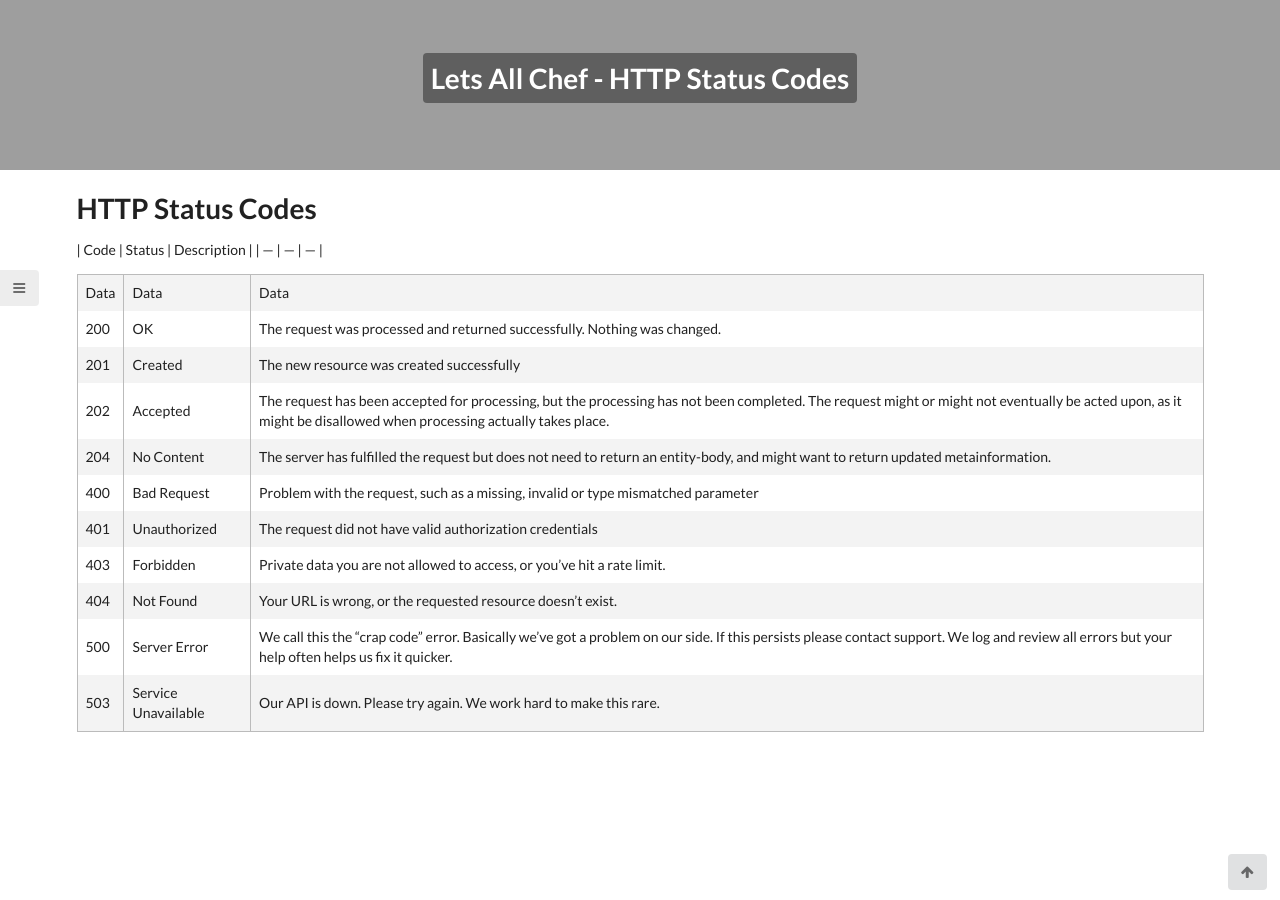
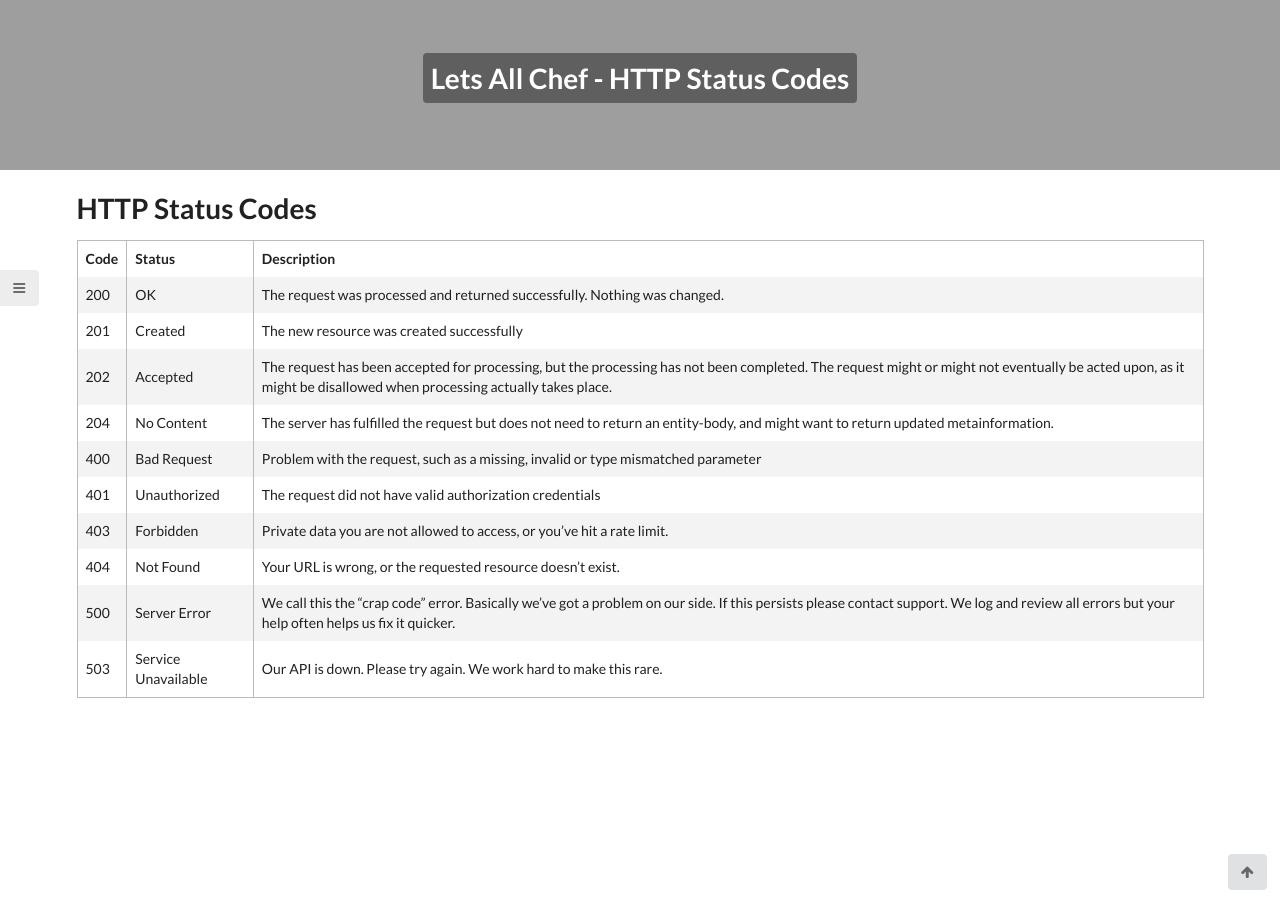
Before and after one commit to letsallchef/docs, a Jekyll site: the page built from status-codes.md, in a window 1280 px wide. Built offline with Jekyll 4.4.1, drawn with Linux system fonts in a browser that asks for light colours.

Commit message:
removes unwanted lines and data

```diff
--- a/status-codes.md
+++ b/status-codes.md
@@ -5,12 +5,11 @@ endpoints: 2
 categories:
 layout: api
 ---
+
 # HTTP Status Codes
 
 | Code | Status | Description |
 | --- | --- | --- |
-
-| Data | Data | Data |
 | 200 | OK | The request was processed and returned successfully. Nothing was changed. |
 | 201 | Created | The new resource was created successfully |
 | 202 | Accepted | The request has been accepted for processing, but the processing has not been completed. The request might or might not eventually be acted upon, as it might be disallowed when processing actually takes place. |
```
